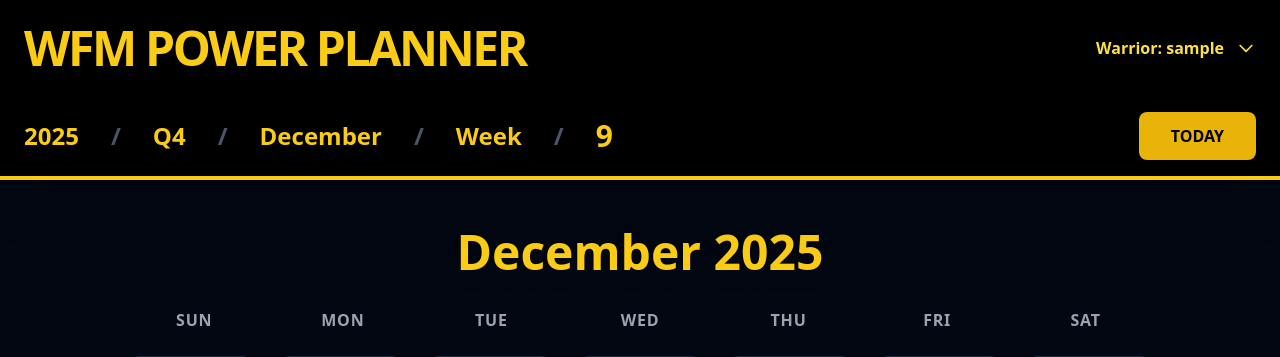
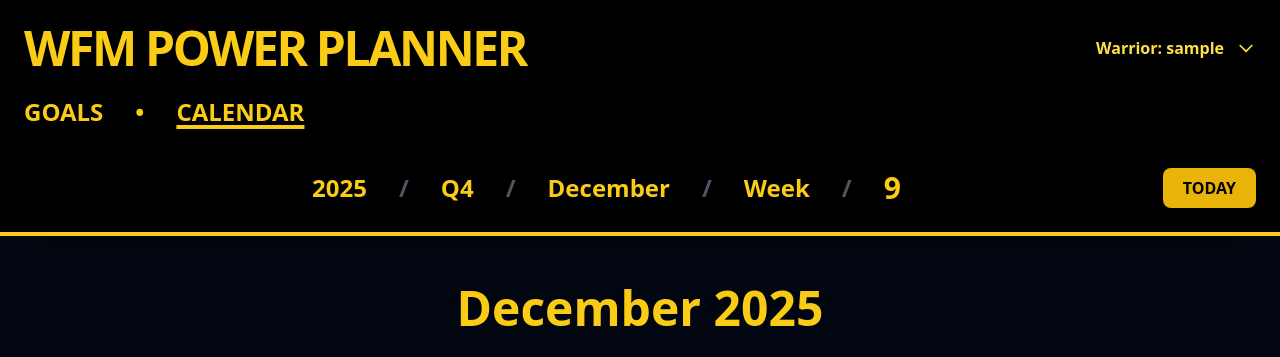
Before and after one commit to wmfmorgan/wfm-power-planner, a Flask app: page /calendar in a window 1280 px wide. Shown: the top 357 px of the page. Run offline with Flask 3, Linux system fonts and the light colour scheme; the visitor is signed in with stand-in values (Sample User, id 1).

Commit message:
UI polishing

```diff
--- a/app/static/css/input.css
+++ b/app/static/css/input.css
@@ -13,3 +13,7 @@
 .border-r-4 { border-right-width: 4px; }
 .border-b { border-bottom-width: 1px; }
 .border-r { border-right-width: 1px; }
+
+/* FORCE TAILWIND TO KEEP OUR SPACING — NO PURGE, NO WEAKNESS! */
+.space-y-32 { --tw-space-y-reverse: 0; margin-top: calc(8rem * calc(1 - var(--tw-space-y-reverse))); margin-bottom: calc(8rem * var(--tw-space-y-reverse)); }
+.space-y-16 { --tw-space-y-reverse: 0; margin-top: calc(4rem * calc(1 - var(--tw-space-y-reverse))); margin-bottom: calc(4rem * var(--tw-space-y-reverse)); }
--- a/app/templates/base.html
+++ b/app/templates/base.html
@@ -27,58 +27,59 @@
     <script src="{{ url_for('static', filename='js/sw-register.js') }}"></script>
 </head>
 <body class="font-sans">
+
     <header class="bg-black border-b-4 border-yellow-400 sticky top-0 z-50 shadow-2xl">
         <div class="p-6">
-        <div class="max-w-7xl mx-auto flex flex-wrap items-center justify-between gap-4">
+            <div class="max-w-7xl mx-auto">
+            <!-- MAIN TITLE + PAGE NAV -->
+            <div class="flex items-center justify-between mb-6">
+                    <div class="flex items-center gap-12">
                         <h1 class="text-5xl font-black text-yellow-400 tracking-tighter drop-shadow-lg">
                             WFM POWER PLANNER
                         </h1>
+                    </div>
 
-            <!-- RIGHT: USER MENU DROPDOWN — CLEAN, SUBTLE, TENET-COMPLIANT -->
+                    <!-- USER MENU -->
                     <div class="relative">
-            <button id="user-menu-toggle"
-                    class="flex items-center gap-3 text-yellow-300 hover:text-white transition-all font-bold focus:outline-none">
+                    <button id="user-menu-toggle" class="flex items-center gap-3 text-yellow-300 hover:text-white transition-all font-bold focus:outline-none">
                         <span>Warrior: {{ current_user.username }}</span>
                         <svg class="w-5 h-5 transition-transform duration-200" id="user-menu-arrow" fill="none" stroke="currentColor" viewBox="0 0 24 24">
                         <path stroke-linecap="round" stroke-linejoin="round" stroke-width="2" d="M19 9l-7 7-7-7" />
                         </svg>
                     </button>
-
-            <!-- DROPDOWN MENU — HIDDEN BY DEFAULT -->
                     <div id="user-menu" class="absolute right-0 mt-2 w-64 bg-gray-900 border-4 border-yellow-400 rounded-xl shadow-2xl opacity-0 invisible transition-all duration-200 pointer-events-none z-50">
                         <div class="py-3">
                             <a href="/api/export" class="block px-6 py-3 text-green-400 hover:bg-gray-800 transition-all flex items-center gap-3">
-                    <svg class="w-5 h-5" fill="none" stroke="currentColor" viewBox="0 0 24 24">
-                    <path stroke-linecap="round" stroke-linejoin="round" stroke-width="2" d="M4 16v1a3 3 0 003 3h10a3 3 0 003-3v-1m-4-4l-4 4m0 0l-4-4m4 4V4" />
-                    </svg>
                             Export Data
                             </a>
                             <a href="/api/import" class="block px-6 py-3 text-purple-400 hover:bg-gray-800 transition-all flex items-center gap-3">
-                    <svg class="w-5 h-5" fill="none" stroke="currentColor" viewBox="0 0 24 24">
-                    <path stroke-linecap="round" stroke-linejoin="round" stroke-width="2" d="M7 16a4 4 0 01-.88-7.903A5 5 0 1115.9 6L16 6a5 5 0 011 9.9M15 13l-3-3m0 0l-3 3m3-3v12" />
-                    </svg>
                             Import Data
                             </a>
                             <hr class="border-gray-700 my-3 mx-4">
                             <a href="{{ url_for('auth.logout') }}" class="block px-6 py-3 text-red-400 hover:bg-gray-800 transition-all flex items-center gap-3">
-                    <svg class="w-5 h-5" fill="none" stroke="currentColor" viewBox="0 0 24 24">
-                    <path stroke-linecap="round" stroke-linejoin="round" stroke-width="2" d="M17 16l4-4m0 0l-4-4m4 4H7m6 4v1a3 3 0 01-3 3H5a3 3 0 01-3-3V7a3 3 0 013-3h5a3 3 0 013 3v1" />
-                    </svg>
                             Logout
                             </a>
                         </div>
                     </div>
                 </div>
             </div>
+                <div class="flex items-center gap-4 text-2xl font-bold">
+                    <a href="{{ url_for('goals.goals_page') }}"
+                       class="text-yellow-400 hover:text-white transition-all {% if request.path.startswith('/goals') %}text-white underline decoration-4 underline-offset-4{% endif %}">
+                      GOALS
+                    </a>
+                    <span class="text-yellow-400 mx-4">•</span>
+                    <a href="{{ url_for('calendar.calendar_view') }}"
+                       class="text-yellow-400 hover:text-white transition-all {% if request.path.startswith('/calendar') %}text-white underline decoration-4 underline-offset-4{% endif %}">
+                      CALENDAR
+                    </a>
                 </div>
-
-  <!-- CALENDAR SUB-NAV — TODAY + SYNC ON RIGHT, ALIGNED WITH LOGOUT -->
+            <!-- CALENDAR SUB-NAV — ONLY ON CALENDAR PAGES -->
             {% if request.path.startswith('/calendar') %}
-  <div class="bg-black border-t-4 border-yellow-400">
-    <div class="max-w-7xl mx-auto px-6 py-4 flex flex-wrap items-center justify-between gap-6">
-
-      <!-- LEFT: NAVIGATION PATH -->
-      <div class="flex items-center gap-8 text-2xl font-black">
+            <div class="pt-10">
+                <div class="flex items-center justify-between">
+                <!-- LEFT: CALENDAR PATH — ALIGNED WITH GOALS/CALENDAR ABOVE -->
+                <div class="flex items-center gap-8 text-2xl font-black pl-72"> <!-- pl-72 aligns with GOALS/CALENDAR -->
                     <a href="{{ url_for('calendar.calendar_view', view='year', year=year) }}" class="text-yellow-400 hover:text-white transition">{{ year }}</a>
                     <span class="text-gray-600">/</span>
                     <a href="{{ url_for('calendar.calendar_view', view='quarter', year=year, month=month) }}" class="text-yellow-400 hover:text-white transition">
@@ -96,22 +97,23 @@
                     </a>
                 </div>
 
-      <!-- RIGHT: TODAY + SYNC + (aligned with LOGOUT) -->
+                <!-- RIGHT: TODAY + SYNC -->
                 <div class="flex items-center gap-4">
-        <button id="nav-today" class="bg-yellow-500 hover:bg-yellow-400 text-black font-bold py-3 px-8 rounded-lg shadow-lg transition-all hover:scale-105">
+                    <button id="nav-today" class="bg-yellow-500 hover:bg-yellow-400 text-black font-bold py-2 px-5 rounded-lg shadow-lg transition-all hover:scale-105">
                     TODAY
                     </button>
-
                     {% if current_view == 'day' %}
                     <a href="{{ url_for('calendar.import_calendar', datestr=year ~ '%02d'|format(month) ~ '%02d'|format(day)) }}"
-             class="bg-gray-700 hover:bg-gray-600 text-yellow-400 font-bold py-3 px-8 rounded-lg shadow-lg transition-all hover:scale-105">
-            <span>SYNC</span>
+                        class="bg-gray-700 hover:bg-gray-600 text-yellow-400 font-bold py-2 px-5 rounded-lg shadow-lg transition-all hover:scale-105">
+                        SYNC
                     </a>
                     {% endif %}
                 </div>
                 </div>
             </div>
             {% endif %}
+            </div>
+        </div>
     </header>
 
     <main class="max-w-7xl mx-auto p-6 overflow-visible">
```
Also changed, not shown: app/templates/calendar/day.html (+10 -6 lines), app/static/css/tailwind.min.css. Lines whose indentation alone changed are shown as unchanged.
